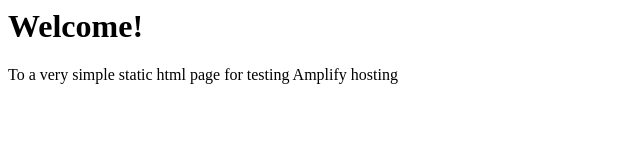
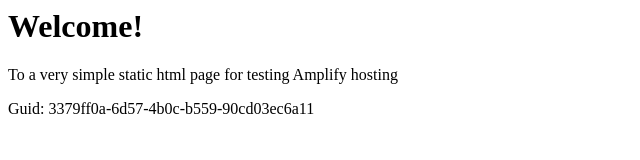
Before and after one commit to aws-aemilia-kix/Github-PR-Commit-Integration-Test-DoNotTouch-v1-preprod-ap-northeast-3, a website: page src/index.html in a window 1280 px wide. Shown: the whole page, without its empty margins (0-640 px from the left). Drawn offline with Linux system fonts and the light colour scheme.

Commit message:
commit from integ tests

```diff
--- a/src/index.html
+++ b/src/index.html
@@ -1,3 +1,5 @@
+
+
 <html lang="en">
 
 <head>
@@ -10,6 +12,6 @@
 <body>
     <h1>Welcome!</h1>
     <p>To a very simple static html page for testing Amplify hosting</p>
-</body>
+    <p>Guid: 3379ff0a-6d57-4b0c-b559-90cd03ec6a11</p></body>
 
 </html>
```
